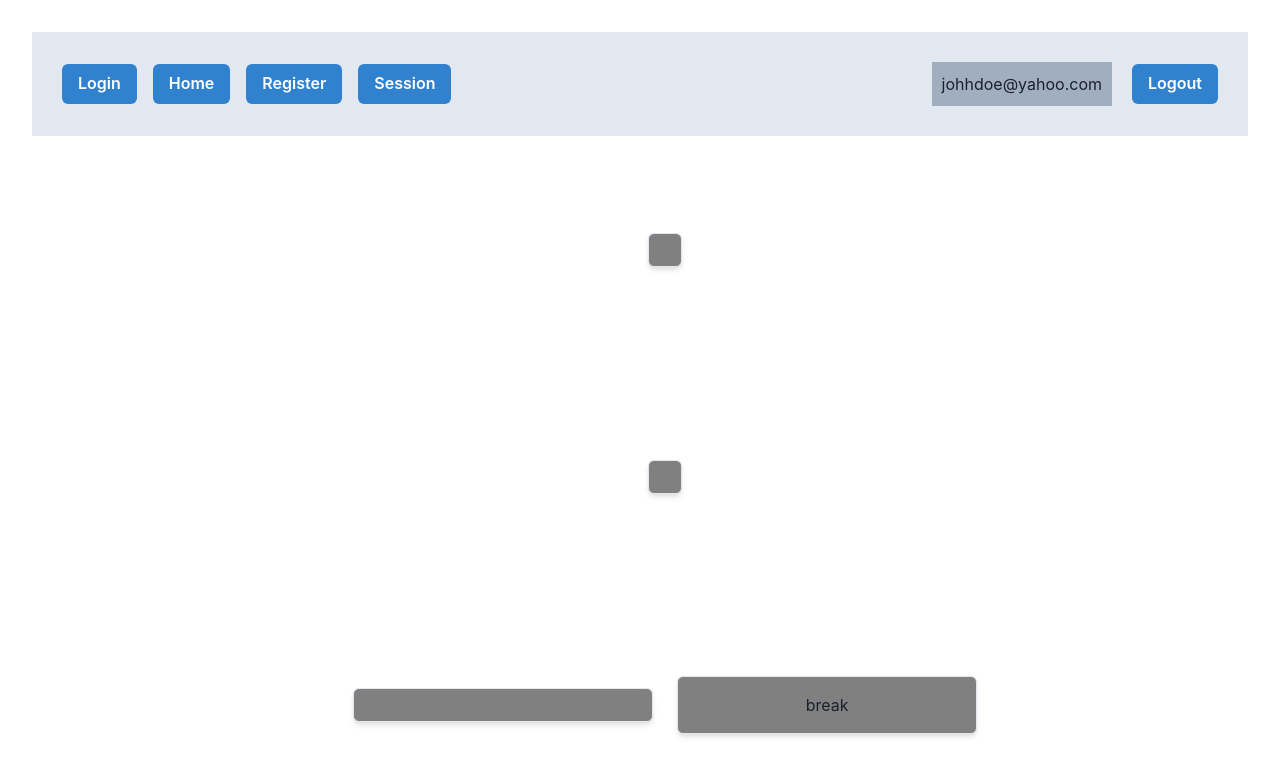
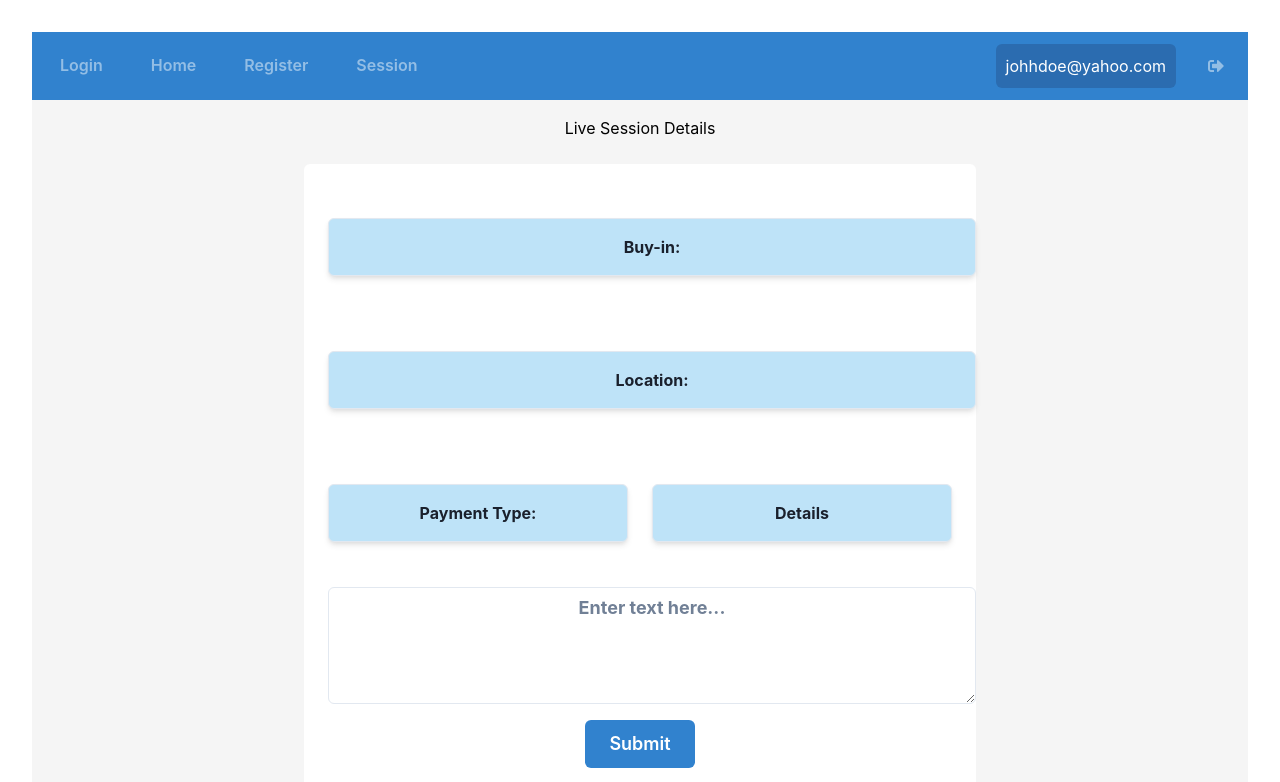
Before and after one commit to logunlaja26/BNKRLL, a React (Vite) app: page /livesession in a window 1280 px wide. Shown: the top 782 px of the page. Built offline with nearby package versions, Linux system fonts and the light colour scheme.

Commit message:
Enhanced design functionalities and added sessionId to form data

```diff
--- a/package.json
+++ b/package.json
@@ -18,11 +18,13 @@
     "react": "^18.2.0",
     "react-dom": "^18.2.0",
     "react-icons": "^4.11.0",
-    "react-router-dom": "^6.16.0"
+    "react-router-dom": "^6.16.0",
+    "uuid": "^9.0.1"
   },
   "devDependencies": {
     "@types/react": "^18.2.15",
     "@types/react-dom": "^18.2.7",
+    "@types/uuid": "^9.0.7",
     "@typescript-eslint/eslint-plugin": "^6.0.0",
     "@typescript-eslint/parser": "^6.0.0",
     "@vitejs/plugin-react": "^4.0.3",
--- a/src/components/FormData.tsx
+++ b/src/components/FormData.tsx
@@ -1,4 +1,5 @@
 export interface FormData {
+  sessionId: string;
   name: string;
   email: string;
   limit: string;
--- a/src/components/NavBar.tsx
+++ b/src/components/NavBar.tsx
@@ -6,48 +6,75 @@ import {
   HStack,
   Spacer,
   Stack,
+  Text,
+  IconButton,
 } from "@chakra-ui/react";
 import { useNavigate } from "react-router-dom";
+import { FaSignOutAlt } from "react-icons/fa";
 
 const NavBar = () => {
   const navigate = useNavigate();
-  function handleClick() {
+
+  function handleLoginClick() {
     navigate("/login");
   }
 
   return (
     <>
-      {/* <Center> */}
-      <Grid bg="gray.200" p="30px">
+      <Grid bg="blue.500" p="3">
         <Flex alignItems="center">
           <Stack spacing={4} direction="row">
-            <Button colorScheme="blue" onClick={handleClick}>
+            <Button
+              colorScheme="whiteAlpha"
+              variant="ghost"
+              onClick={handleLoginClick}
+              _hover={{ color: "white" }}>
               Login
             </Button>
-            <Button colorScheme="blue" onClick={() => navigate("/home")}>
+            <Button
+              colorScheme="whiteAlpha"
+              variant="ghost"
+              onClick={() => navigate("/home")}
+              _hover={{ color: "white" }}>
               Home
             </Button>
-            <Button colorScheme="blue" onClick={() => navigate("/register")}>
+            <Button
+              colorScheme="whiteAlpha"
+              variant="ghost"
+              onClick={() => navigate("/register")}
+              _hover={{ color: "white" }}>
               Register
             </Button>
-            <Button colorScheme="blue" onClick={() => navigate("/Session")}>
+            <Button
+              colorScheme="whiteAlpha"
+              variant="ghost"
+              onClick={() => navigate("/Session")}
+              _hover={{ color: "white" }}>
               Session
             </Button>
           </Stack>
 
-          {/* <Heading>Page</Heading> */}
+          <Spacer />
 
-          <Spacer />
           <HStack spacing="20px">
-            <Box bg="gray.400" p="10px">
-              <text>johhdoe@yahoo.com</text>
+            <Box
+              bg="blue.600"
+              p="10px"
+              borderRadius="md"
+              _hover={{ cursor: "pointer" }}>
+              <Text color="white">johhdoe@yahoo.com</Text>
             </Box>
-            <Button colorScheme="blue">Logout</Button>
+            <IconButton
+              colorScheme="whiteAlpha"
+              variant="ghost"
+              aria-label="Logout"
+              icon={<FaSignOutAlt />}
+              onClick={() => console.log("Logout clicked")}
+              _hover={{ color: "white" }}
+            />
           </HStack>
         </Flex>
       </Grid>
-
-      {/* </Center> */}
     </>
   );
 };
--- /dev/null
+++ b/src/pages/History.tsx
@@ -0,0 +1,5 @@
+const History = () => {
+  return <div>History</div>;
+};
+
+export default History;
--- a/src/pages/LiveSession.tsx
+++ b/src/pages/LiveSession.tsx
@@ -4,8 +4,8 @@ import {
   Center,
   Container,
   Grid,
-  Text,
   Textarea,
+  VStack,
 } from "@chakra-ui/react";
 import NavBar from "../components/NavBar";
 import FormData from "../components/FormData";
@@ -18,16 +18,21 @@ const LiveSession = ({ data }: Props) => {
   return (
     <>
       <NavBar />
-      <Container>
-        <Grid templateColumns="1fr" templateRows="1fr 1fr 1fr" height="100vh">
+      <VStack spacing={6} alignItems="center" p={4} bg="whitesmoke">
+        <h1 style={{ color: "black" }}>Live Session Details</h1>
+        <Container maxWidth="2xl" p={6} bg="white" borderRadius="md">
+          <Grid templateColumns="1fr" templateRows="1fr 1fr 1fr 1fr" gap={4}>
             <Center>
               <Box
                 p={4}
                 borderWidth="1px"
                 borderRadius="md"
                 boxShadow="md"
-              bg="grey">
-              {data.buyin}
+                bg="blue.100"
+                width="100%"
+                textAlign="center"
+                fontWeight="bold">
+                Buy-in: {data.buyin}
               </Box>
             </Center>
             <Center>
@@ -36,8 +41,11 @@ const LiveSession = ({ data }: Props) => {
                 borderWidth="1px"
                 borderRadius="md"
                 boxShadow="md"
-              bg="grey">
-              <Text>{data.location}</Text>
+                bg="blue.100"
+                width="100%"
+                textAlign="center"
+                fontWeight="bold">
+                Location: {data.location}
               </Box>
             </Center>
             <Center>
@@ -48,33 +56,57 @@ const LiveSession = ({ data }: Props) => {
                 borderWidth="1px"
                 borderRadius="md"
                 boxShadow="md"
-              bg="grey">
-              <Text>{data.payType}</Text>
+                bg="blue.100"
+                textAlign="center"
+                fontWeight="bold">
+                Payment Type: {data.payType}
               </Box>
               <Box
                 width="300px"
                 p={4}
+                mr={6}
                 borderWidth="1px"
                 borderRadius="md"
                 boxShadow="md"
-              bg="grey">
-              <Text>break</Text>
+                textAlign="center"
+                fontWeight="bold"
+                bg="blue.100">
+                Details
               </Box>
             </Center>
-          <Box>
+            <Box width="100%">
               <Center>
                 <Textarea
                   placeholder="Enter text here..."
-                size="lg" // You can adjust the size if needed
-                rows={4} // Specify the number of visible rows
+                  size="lg"
+                  rows={4}
+                  width="100%"
+                  textAlign="center"
+                  fontWeight="bold"
                 />
               </Center>
             </Box>
           </Grid>
-        <Button type="submit" colorScheme="blue">
-          end session
+          <Center mt={4}>
+            <VStack spacing={4}>
+              <Button
+                type="submit"
+                colorScheme="blue"
+                variant="solid"
+                size="lg">
+                Submit
               </Button>
+              <Button
+                type="submit"
+                colorScheme="blue"
+                variant="outline"
+                size="lg">
+                Cancel
+              </Button>
+            </VStack>
+          </Center>
         </Container>
+      </VStack>
     </>
   );
 };
--- a/src/pages/Session.tsx
+++ b/src/pages/Session.tsx
@@ -1,23 +1,26 @@
 import {
+  Container,
+  VStack,
   FormControl,
   Input,
   Button,
-  VStack,
   Menu,
   MenuButton,
   MenuList,
   MenuItem,
-  Container,
   NumberInput,
   NumberInputField,
   NumberInputStepper,
   NumberIncrementStepper,
   NumberDecrementStepper,
+  Spacer,
+  Center,
 } from "@chakra-ui/react";
 import NavBar from "../components/NavBar";
 import { useNavigate } from "react-router-dom";
 import { BsChevronDown } from "react-icons/bs";
 import { FormEvent, useState } from "react";
+import { v4 as uuidv4 } from "uuid";
 import axios from "axios";
 import FormData from "../components/FormData";
 
@@ -27,14 +30,18 @@ interface Props {
 
 const Session = ({ onFormSubmit }: Props) => {
   const navigate = useNavigate();
+  const format = (val: number) => `$` + val;
+  const parse = (val: number) => {
+    const stringValue = val.toString();
+    return stringValue.replace(/^\$/, "");
+  };
 
-  // const format = (val: string) => `$` + val;
-  // const parse = (val: string) => val.replace(/^\$/, "");
-  const format = (val: number) => `$` + val;
-  console.log("this us format", format);
-  const parse = (val: number) => val.replace(/^\$/, "");
+  const generateRandomUuid = (): string => {
+    return uuidv4();
+  };
 
   const [formData, setFormData] = useState<FormData>({
+    sessionId: generateRandomUuid(),
     name: "John",
     email: "johndoe@gmail.com",
     limit: "NO_LIMIT",
@@ -50,6 +57,7 @@ const Session = ({ onFormSubmit }: Props) => {
     e.preventDefault();
     console.log(formData);
     onFormSubmit(formData);
+    console.log("THis is the uuid...", formData.sessionId);
     axios.post<FormData, { message: string }>(
       "http://localhost:8080/api/session/submit-session",
       formData
@@ -60,13 +68,32 @@ const Session = ({ onFormSubmit }: Props) => {
   return (
     <>
       <NavBar />
-      <VStack spacing={4} alignItems="center">
-        <h1>Start a live session</h1>
-        <Container maxWidth="2xs" py="50px">
+      <VStack
+        spacing={6}
+        alignItems="center"
+        p={4}
+        bg="whitesmoke"
+        h="100vh"
+        justify="center">
+        <h1 style={{ color: "black" }}>Start a live session</h1>
+        <Container
+          //maxWidth="2xs"
+          maxWidth="md"
+          p={6}
+          bg="white"
+          borderRadius="md"
+          boxShadow="md">
+          <Center>
             <form onSubmit={handleSubmit}>
               <FormControl>
                 <Menu>
-                <MenuButton as={Button} rightIcon={<BsChevronDown />}>
+                  <MenuButton
+                    as={Button}
+                    rightIcon={<BsChevronDown />}
+                    variant="outline"
+                    size="md"
+                    width="100%"
+                    colorScheme="blue">
                     PAY
                   </MenuButton>
                   <MenuList>
@@ -93,7 +120,13 @@ const Session = ({ onFormSubmit }: Props) => {
               </FormControl>
               <FormControl>
                 <Menu>
-                <MenuButton as={Button} rightIcon={<BsChevronDown />}>
+                  <MenuButton
+                    as={Button}
+                    rightIcon={<BsChevronDown />}
+                    variant="outline"
+                    size="md"
+                    width="100%"
+                    colorScheme="blue">
                     GAME
                   </MenuButton>
                   <MenuList>
@@ -104,7 +137,7 @@ const Session = ({ onFormSubmit }: Props) => {
               <FormControl>
                 <Input
                   type="number"
-                placeholder="limit"
+                  placeholder="Limit"
                   textAlign="center"
                   fontWeight="bold"
                 />
@@ -112,40 +145,18 @@ const Session = ({ onFormSubmit }: Props) => {
               <FormControl>
                 <Input
                   type="number"
-                placeholder="stakes"
+                  placeholder="Stakes"
                   textAlign="center"
                   fontWeight="bold"
                 />
               </FormControl>
-            <FormControl isRequired>
-              {/* <Input
-                fontWeight="bold"
-                textAlign="center"
-                type="number"
-                placeholder="buy-in"
-                value={formData.buyin}
-                onChange={(e) =>
-                  setFormData({
-                    ...formData,
-                    buyin: parseInt(e.target.value),
-                  })
-                }
-              /> */}
-              {/* <NumberInput
-                fontWeight="bold"
-                inputMode="numeric"
-                textAlign="center"
-                value={1 || formData.buyin}
-                onChange={(e) =>
-                  setFormData({
-                    ...formData,
-                    buyin: parseInt(e.target.value),
-                  })
-                }></NumberInput> */}
+              <FormControl>
+                <Spacer />
               </FormControl>
               <FormControl>
                 <NumberInput
                   textAlign="center"
+                  inputMode="numeric"
                   onChange={(valueString) =>
                     setFormData({
                       ...formData,
@@ -165,7 +176,7 @@ const Session = ({ onFormSubmit }: Props) => {
                   fontWeight="bold"
                   textAlign="center"
                   type="tel"
-                placeholder="location"
+                  placeholder="Location"
                   value={formData.location}
                   onChange={(e) =>
                     setFormData({
@@ -175,10 +186,11 @@ const Session = ({ onFormSubmit }: Props) => {
                   }
                 />
               </FormControl>
-            <Button type="submit" colorScheme="blue">
+              <Button type="submit" colorScheme="blue" mt={4}>
                 Start Session
               </Button>
             </form>
+          </Center>
         </Container>
       </VStack>
     </>
```
Also changed, not shown: 1 other file (tests, documents, lock files or other folders). Lines whose indentation alone changed are shown as unchanged.
